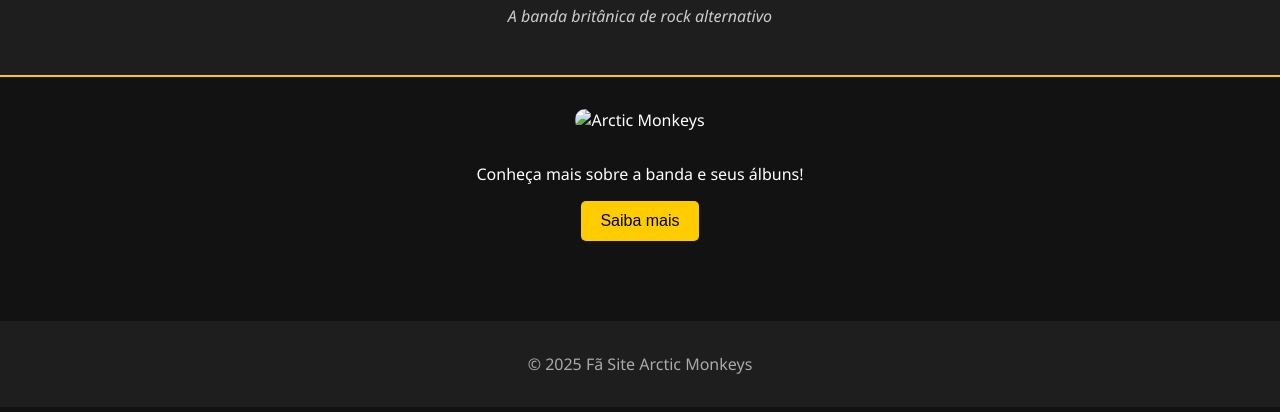
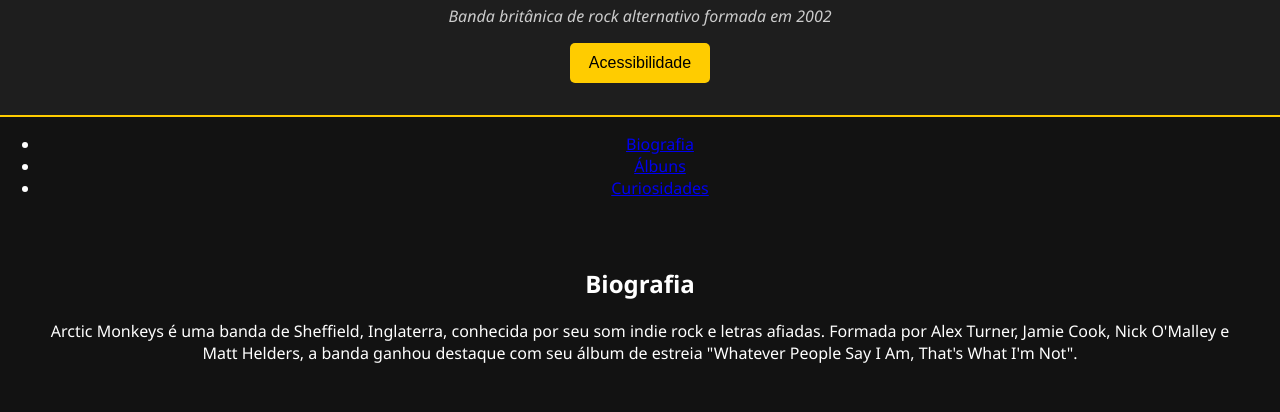
Before and after one commit to LauraPereira2007/projeto-2025-pqp-agr-vai, a plain HTML site: page index.html in a window 1280 px wide. Shown: the part 90-502 px from the top of the page. Drawn offline with Linux system fonts and the light colour scheme.

Commit message:
Update index.html

```diff
--- a/index.html
+++ b/index.html
@@ -1,24 +1,32 @@
 <!DOCTYPE html>
 <html lang="pt-BR">
 <head>
-  <meta charset="UTF-8">
-  <meta name="viewport" content="width=device-width, initial-scale=1.0">
-  <title>Arctic Monkeys</title>
-  <link rel="stylesheet" href="styles.css">
+  <meta charset="UTF-8" />
+  <meta name="viewport" content="width=device-width, initial-scale=1.0"/>
+  <title>Arctic Monkeys - Fã Site</title>
+  <link rel="stylesheet" href="styles.css" />
 </head>
 <body>
   <header>
     <h1>Arctic Monkeys</h1>
-    <p>A banda britânica de rock alternativo</p>
+    <p>Banda britânica de rock alternativo formada em 2002</p>
+    <button id="acessibilidadeBtn">Acessibilidade</button>
   </header>
+
+  <nav>
+    <ul>
+      <li><a href="#biografia">Biografia</a></li>
+      <li><a href="#albuns">Álbuns</a></li>
+      <li><a href="#curiosidades">Curiosidades</a></li>
+    </ul>
+  </nav>
+
   <main>
-    <img src="img/arcticmonkeys.jpg" alt="Arctic Monkeys">
-    <p id="mensagem">Conheça mais sobre a banda e seus álbuns!</p>
-    <button onclick="mostrarAlerta()">Saiba mais</button>
-  </main>
-  <footer>
-    <p>&copy; 2025 Fã Site Arctic Monkeys</p>
-  </footer>
-  <script src="script.js"></script>
-</body>
-</html>
+    <section id="biografia">
+      <h2>Biografia</h2>
+      <p>
+        Arctic Monkeys é uma banda de Sheffield, Inglaterra, conhecida por seu som indie rock e letras afiadas.
+        Formada por Alex Turner, Jamie Cook, Nick O'Malley e Matt Helders, a banda ganhou destaque com seu álbum
+        de estreia "Whatever People Say I Am, That's What I'm Not".
+      </p>
+      <img src
```
